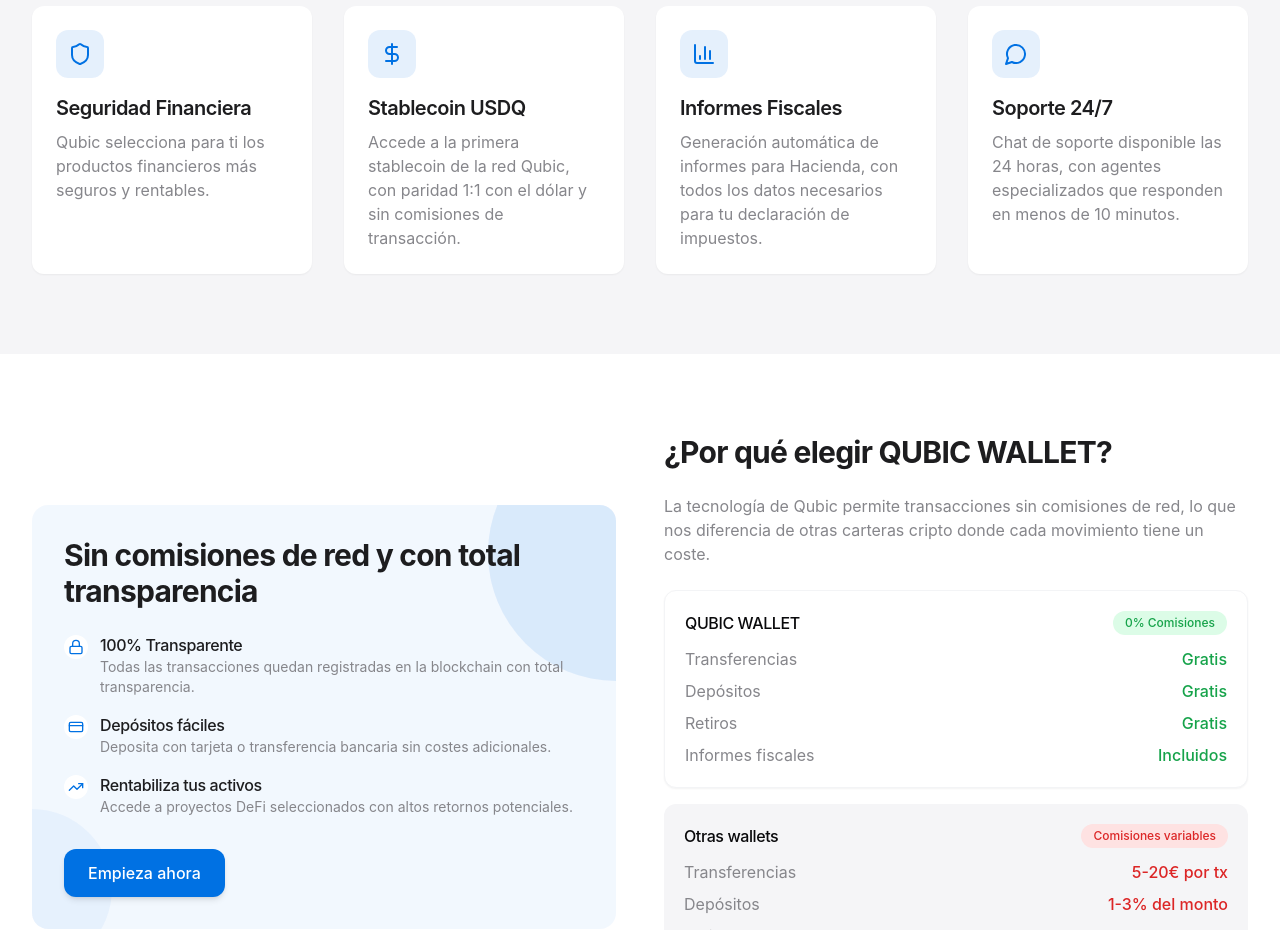
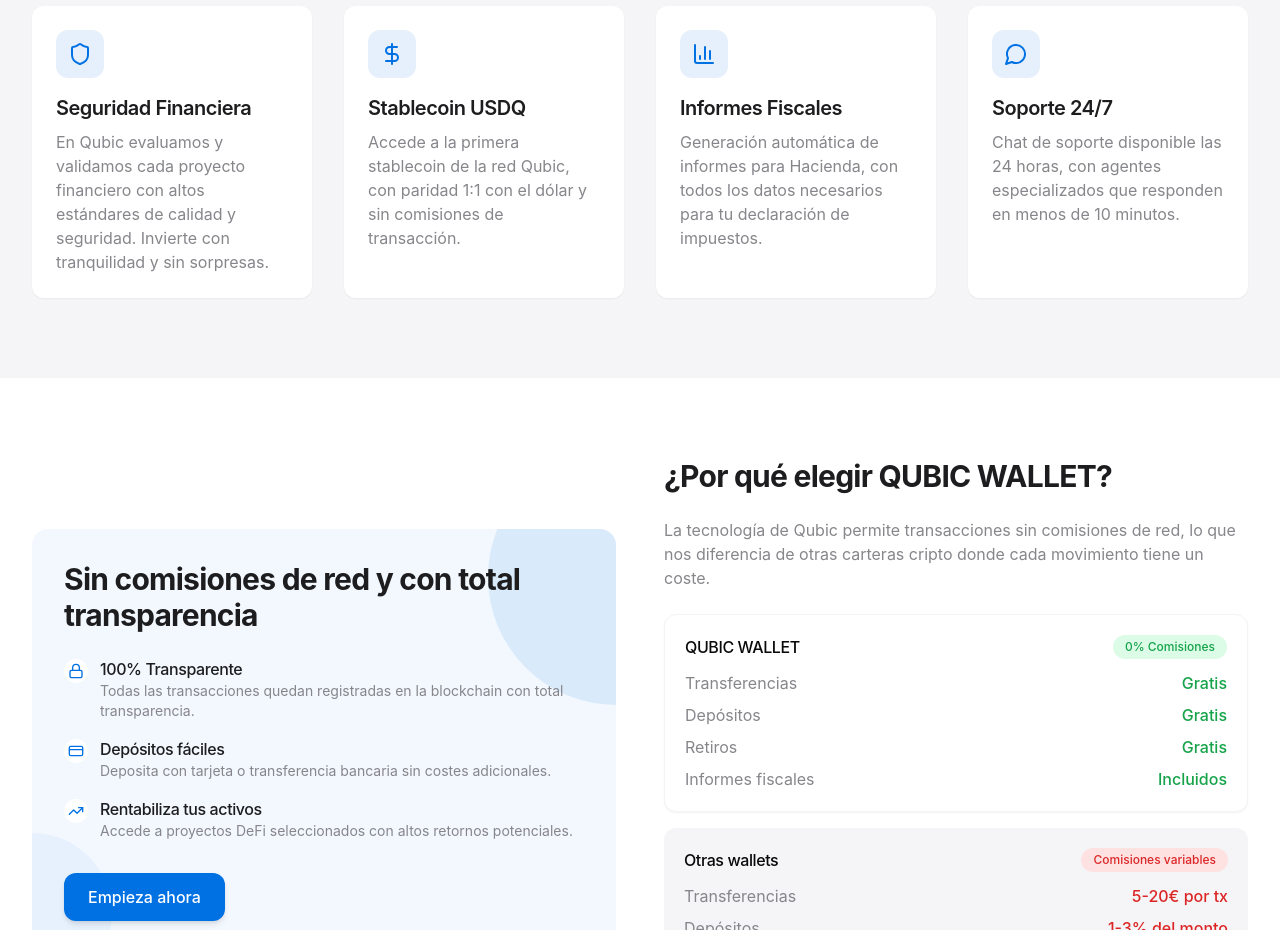
Before and after one commit to A-Zwanck/qubic-crypto-wallet, a React (Vite) app: page / in a window 1280 px wide. Shown: the part 940-1870 px from the top of the page. Built offline with nearby package versions, Linux system fonts and the light colour scheme; a web font is replaced by a local one.

Commit message:
Visual edit in Lovable
Edited UI in Lovable

```diff
--- a/src/pages/Index.tsx
+++ b/src/pages/Index.tsx
@@ -140,7 +140,7 @@ const Index = () => {
                 <Shield size={24} className="text-qubic-blue" />
               </div>
               <h3 className="text-xl font-semibold text-qubic-black mb-2">Seguridad Financiera</h3>
-              <p className="text-qubic-gray-dark">Qubic selecciona para ti los productos financieros más seguros y rentables.</p>
+              <p className="text-qubic-gray-dark">En Qubic evaluamos y validamos cada proyecto financiero con altos estándares de calidad y seguridad. Invierte con tranquilidad y sin sorpresas.</p>
             </div>
 
             {/* Feature 2 */}
```
